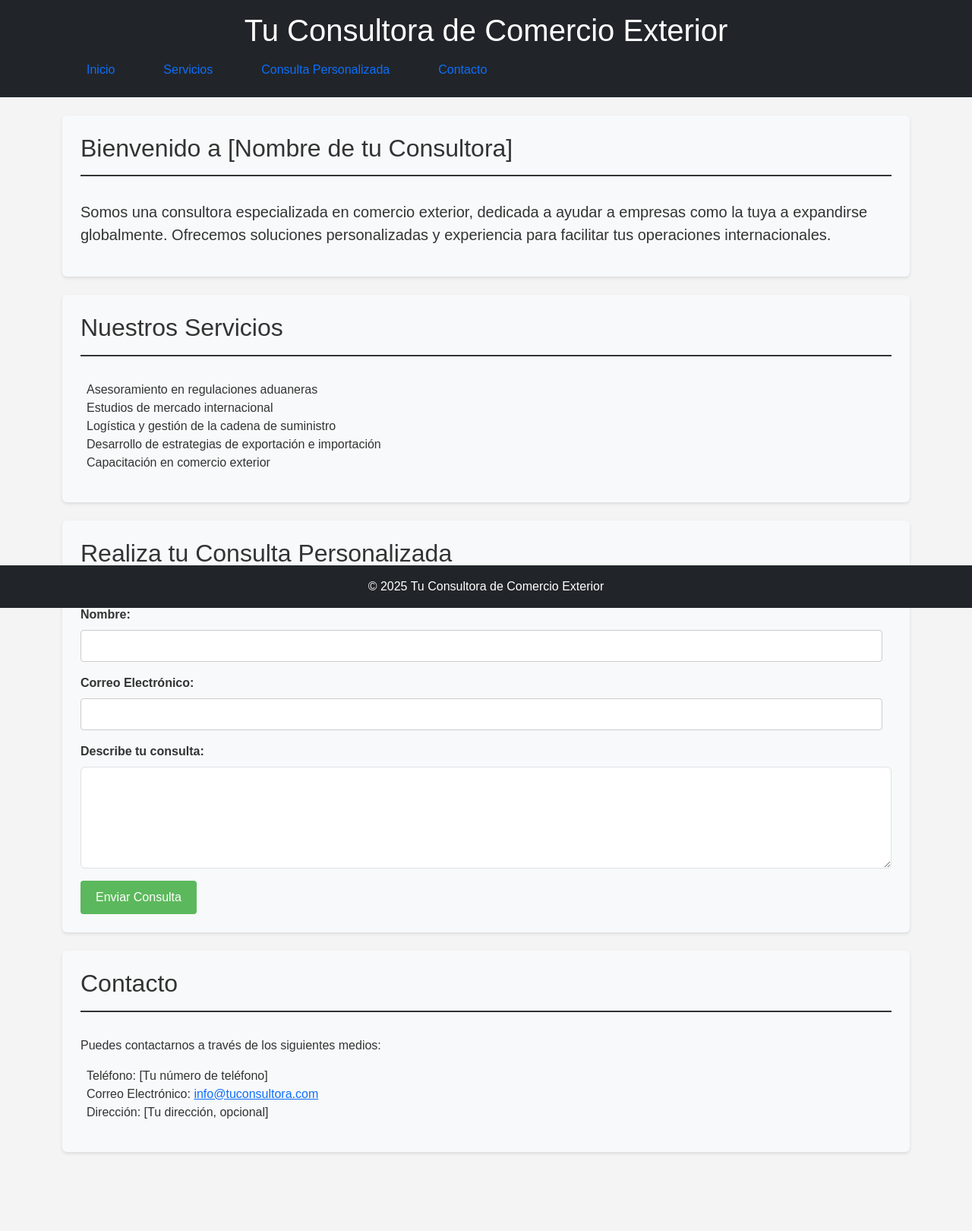
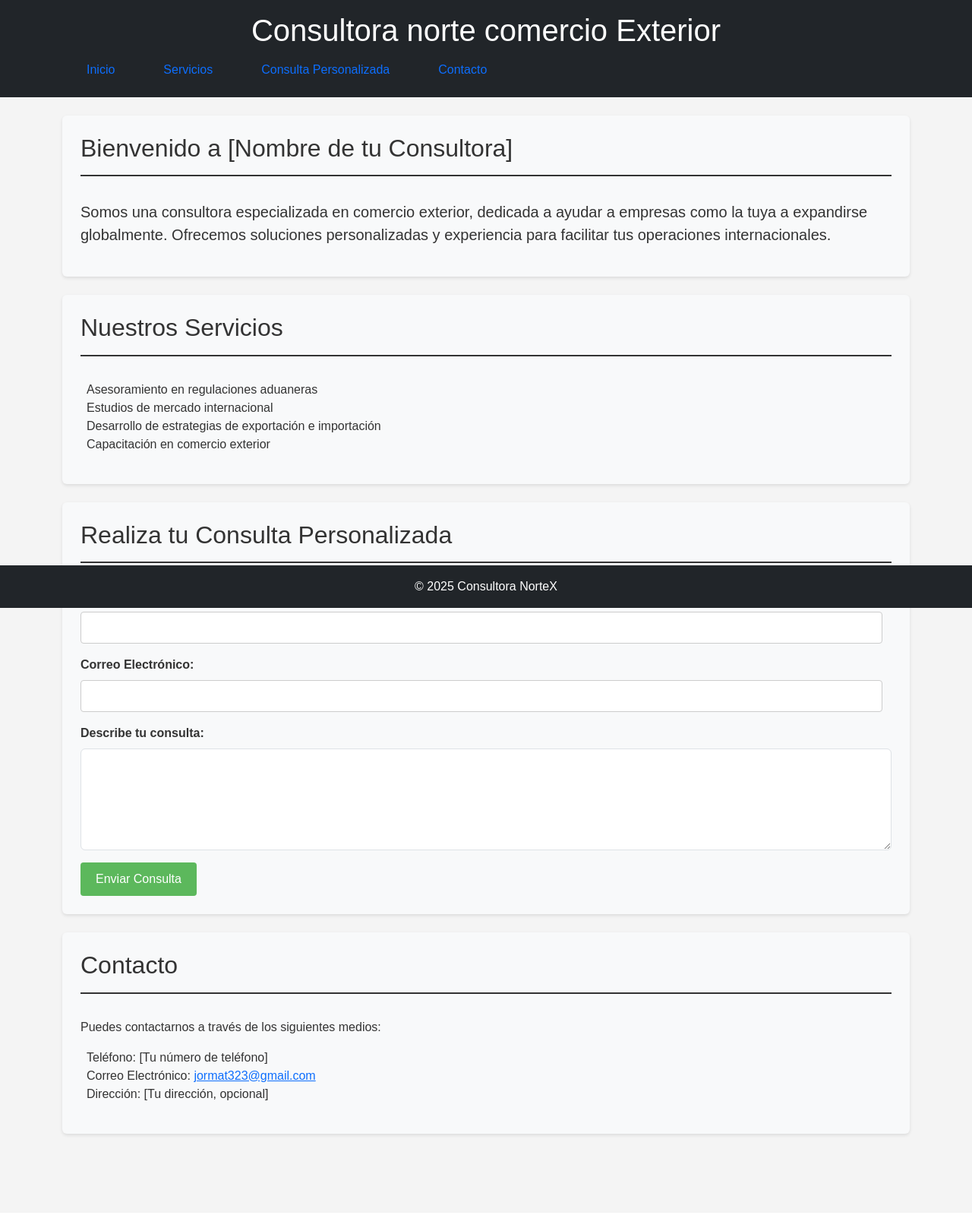
Before and after one commit to jormat323/jormat323.github.io, a Flask app: page / in a window 1280 px wide. Shown: the whole page at 76% size. After the commit the page ends 1497 px from the top, so only its background shows below. Run offline with Flask 3, Linux system fonts and the light colour scheme.

Commit message:
Update index.html

```diff
--- a/templates/index.html
+++ b/templates/index.html
@@ -3,7 +3,7 @@
 <head>
     <meta charset="UTF-8">
     <meta name="viewport" content="width=device-width, initial-scale=1.0">
-    <title>Tu Consultora de Comercio Exterior</title>
+    <title>Consultora NorteX</title>
     <link href="https://cdn.jsdelivr.net/npm/bootstrap@5.3.2/dist/css/bootstrap.min.css" rel="stylesheet" integrity="sha384-T3c6CoIi6uLrA9TneNEoa7RxnatzjcDSCmG1MXxSR1GAsXEV/Dwwykc2MPK8M2HN" crossorigin="anonymous">
     <link rel="stylesheet" href="style.css">
 
@@ -11,7 +11,7 @@
     <body>
         <header class="bg-dark text-white py-3">
             <div class="container">
-                <h1 class="mb-0">Tu Consultora de Comercio Exterior</h1>
+                <h1 class="mb-0">Consultora norte comercio Exterior</h1>
                 <nav class="mt-2">
                     <ul class="nav">
                         <li class="nav-item">
@@ -42,7 +42,6 @@
                 <ul class="list-unstyled">
                     <li><i class="bi bi-check-circle-fill text-success me-2"></i> Asesoramiento en regulaciones aduaneras</li>
                     <li><i class="bi bi-check-circle-fill text-success me-2"></i> Estudios de mercado internacional</li>
-                    <li><i class="bi bi-check-circle-fill text-success me-2"></i> Logística y gestión de la cadena de suministro</li>
                     <li><i class="bi bi-check-circle-fill text-success me-2"></i> Desarrollo de estrategias de exportación e importación</li>
                     <li><i class="bi bi-check-circle-fill text-success me-2"></i> Capacitación en comercio exterior</li>
                 </ul>
@@ -72,7 +71,7 @@
                 <p>Puedes contactarnos a través de los siguientes medios:</p>
                 <ul class="list-unstyled">
                     <li><i class="bi bi-telephone-fill text-info me-2"></i> Teléfono: [Tu número de teléfono]</li>
-                    <li><i class="bi bi-envelope-fill text-info me-2"></i> Correo Electrónico: <a href="mailto:info@tuconsultora.com">info@tuconsultora.com</a></li>
+                    <li><i class="bi bi-envelope-fill text-info me-2"></i> Correo Electrónico: <a href="mailto:info@tuconsultora.com">jormat323@gmail.com</a></li>
                     <li><i class="bi bi-geo-alt-fill text-info me-2"></i> Dirección: [Tu dirección, opcional]</li>
                 </ul>
             </section>
@@ -80,7 +79,7 @@
 
         <footer class="bg-dark text-white text-center py-3">
             <div class="container">
-                <p class="mb-0">&copy; 2025 Tu Consultora de Comercio Exterior</p>
+                <p class="mb-0">&copy; 2025 Consultora NorteX</p>
             </div>
         </footer>
 
```
